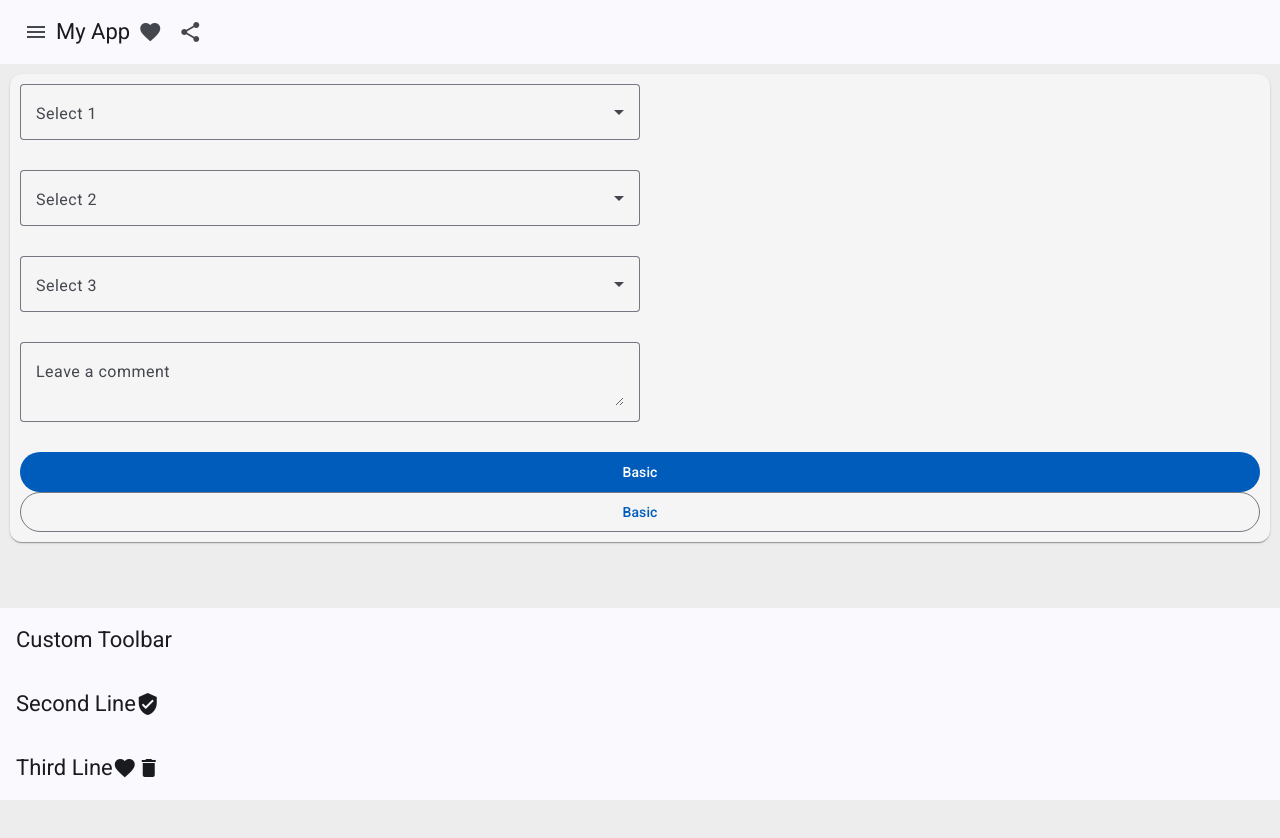
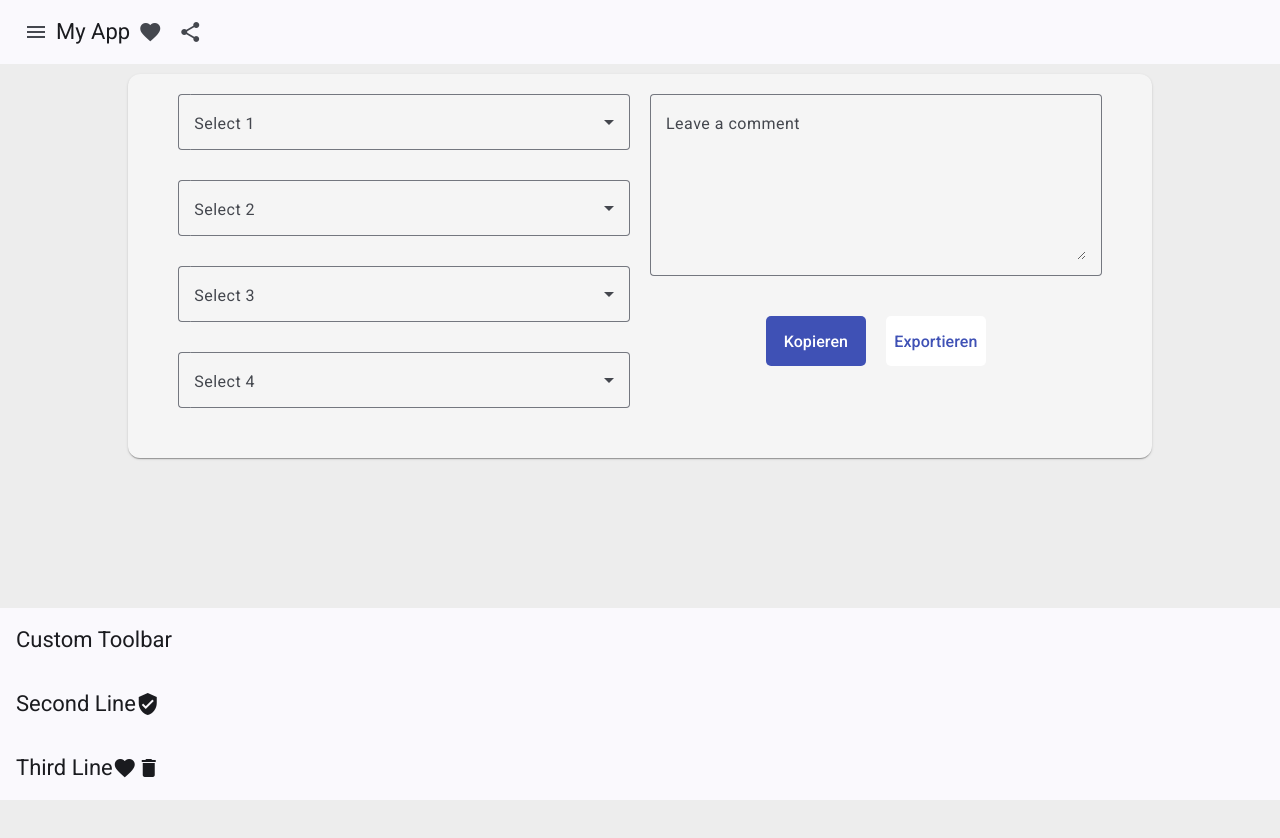
Before and after one commit to AlexejHein/PromtGenerator-, an Angular app: page /generator in a window 1280 px wide. Shown: the top 838 px of the page. Before the commit the page ends 800 px from the top, so only its background shows below. Built offline with nearby package versions, Linux system fonts and the light colour scheme.

Commit message:
first commit

```diff
--- a/src/app/app.module.ts
+++ b/src/app/app.module.ts
@@ -12,7 +12,7 @@ import { HeaderMenuComponent } from './header-menu/header-menu.component';
 import { FooterComponent } from './footer/footer.component';
 import { HomeComponent } from './home/home.component';
 import { GeneratorComponent } from './generator/generator.component';
-import {MatCard} from '@angular/material/card';
+import {MatCard, MatCardHeader} from '@angular/material/card';
 import {MatFormField} from '@angular/material/form-field';
 import {MatSelect} from '@angular/material/select';
 import {MatOption} from '@angular/material/core';
@@ -45,7 +45,8 @@ import {MatInput} from '@angular/material/input';
     MatIconModule,
     MatButtonModule,
     MatLabel,
-    MatInput
+    MatInput,
+    MatCardHeader
   ],
   providers: [
     provideClientHydration(withEventReplay())
--- a/src/app/generator/generator.component.html
+++ b/src/app/generator/generator.component.html
@@ -1,4 +1,7 @@
+<div class="content">
+
 <mat-card>
+  <div class="first-card">
   <mat-form-field appearance="outline">
     <mat-label>Select 1</mat-label>
     <mat-select>
@@ -20,13 +23,30 @@
       <mat-option value="two">Second option</mat-option>
     </mat-select>
   </mat-form-field>
+    <mat-form-field appearance="outline">
+      <mat-label>Select 4</mat-label>
+      <mat-select>
+        <mat-option value="one">First option</mat-option>
+        <mat-option value="two">Second option</mat-option>
+      </mat-select>
+    </mat-form-field>
+
+  </div>
+
+  <div class="second-card">
 
   <mat-form-field appearance="outline" class="example-full-width">
     <mat-label>Leave a comment</mat-label>
     <textarea matInput placeholder="Ex. It makes me feel..."></textarea>
   </mat-form-field>
 
-  <button mat-flat-button>Basic</button>
-  <button mat-stroked-button>Basic</button>
+    <div class="buttons">
+
+      <button mat-flat-button>Kopieren</button>
+      <button class="second-button" mat-stroked-button>Exportieren</button>
+
+    </div>
+  </div>
 
 </mat-card>
+</div>
--- a/src/app/generator/generator.component.scss
+++ b/src/app/generator/generator.component.scss
@@ -1,9 +1,81 @@
-mat-card{
-  margin: 10px;
-  padding: 10px;
-  background-color: #f5f5f5;
-  mat-form-field{
-    width: 50%;
-    margin-bottom: 10px;
+.content {
+  display: flex;
+  flex-direction: column;
+  align-items: center;
+  justify-content: flex-start;
+  height: 100vh;
+  align-content: center;
+
+
+  mat-card {
+    width: 80%;
+    margin: 10px;
+    padding: 10px;
+    display: flex;
+    flex-direction: row;
+    justify-content: center;
+    align-items: flex-start;
+    background-color: #f5f5f5;
+
+    mat-form-field {
+      width: 100%;
+      margin-bottom: 10px;
+    }
+
+    mat-form-field textarea {
+      width: 100%;
+      height: 150px;
+    }
+
+    .first-card {
+      margin: 10px;
+      width: 45%;
+      display: flex;
+      flex-direction: column;
+      justify-content: center;
+      align-items: center;
+    }
+
+    .second-card {
+      margin: 10px;
+      width: 45%;
+      display: flex;
+      flex-direction: column;
+      justify-content: center;
+      align-items: center;
+
+      .buttons {
+        display: flex;
+        flex-direction: row;
+        justify-content: center;
+        align-items: center;
+
+        button {
+          margin: 10px;
+          width: 100px;
+          height: 50px;
+          background-color: #3f51b5;
+          color: white;
+          font-size: 16px;
+          border-radius: 5px;
+          border: none;
+          cursor: pointer;
+
+          &:hover {
+            background-color: #303f9f;
+          }
+        }
+
+        .second-button {
+          background-color: #ffffff;
+          color: #3f51b5;
+
+          &:hover {
+            background-color: #303f9f;
+            color: white;
+          }
+        }
+      }
+    }
   }
 }
--- a/src/app/home/home.component.scss
+++ b/src/app/home/home.component.scss
@@ -2,6 +2,7 @@
   display: flex;
   flex-direction: column;
   align-items: center;
-  justify-content: center;
+  justify-content: flex-start;
   height: 100vh;
+  align-content: center;
 }
```
